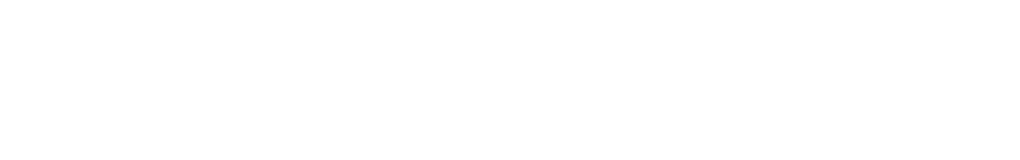
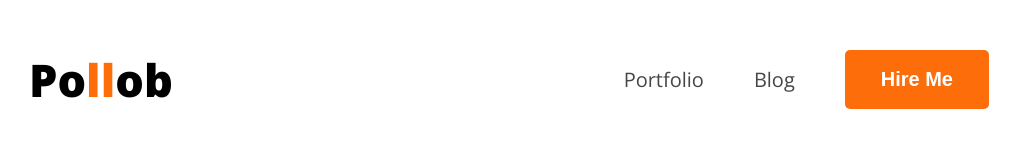
Before and after one commit to pollobs/My-Portfolio, a plain HTML site: page index.html in a window 1280 px wide. Shown: the whole page, without its empty margins (131-1151 px from the left). Drawn offline with nearby package versions, Linux system fonts and the light colour scheme.

Commit message:
Added Header

```diff
--- a/index.html
+++ b/index.html
@@ -1,11 +1,33 @@
 <!DOCTYPE html>
 <html lang="en">
+
 <head>
     <meta charset="UTF-8">
     <meta name="viewport" content="width=device-width, initial-scale=1.0">
     <title>Pollob Sarkar</title>
+    <link rel="preconnect" href="https://fonts.googleapis.com">
+    <link rel="preconnect" href="https://fonts.gstatic.com" crossorigin>
+    <link href="https://fonts.googleapis.com/css2?family=Open+Sans:ital,wght@0,300..800;1,300..800&display=swap"
+        rel="stylesheet">
+    <link rel="stylesheet" href="styles/style.css">
 </head>
+
 <body>
+    <header>
+     <container class="container">
+        <nav>
+            <div class="logo">
+                <p>
+                    Po<span class="orange">ll</span>ob
+                </p>
+            </div>
+            <ul>
+                <li><a href="#">Portfolio</a></li>
+                <li><a href="#">Blog</a></li>
+                <button class="btn">Hire Me</button>
+            </ul>
+        </nav>
+    </header>
+</body>
 
-</body>
 </html>
--- a/styles/style.css
+++ b/styles/style.css
@@ -0,0 +1,81 @@
+/* Universal Styles */
+
+* {
+    margin: 0;
+    padding: 0;
+    box-sizing: border-box;
+}
+
+body {
+    font-family: "Open Sans", sans-serif;
+    font-size: 18px;
+    line-height: 30px;
+    background-color: #ffffff;
+}
+
+.container {
+    width: 75%;
+    max-width: 1140px;
+    margin: 0 auto;
+    display: block
+}
+
+/* Shared Styles */
+
+header nav {
+    display: flex;
+    justify-content: space-between;
+    align-items: center;
+}
+
+header nav ul {
+    display: flex;
+    gap: 50px;
+    align-items: center;
+    list-style: none;
+}
+
+header nav ul li a {
+    text-decoration: none;
+    color: #474747;
+    font-size: 20px;
+    font-weight: 400;
+    transition: all 0.3s ease;
+}
+
+header nav ul li a:hover {
+    color: #FD6E0A;
+}
+
+/* Normal Styles */
+
+.orange {
+    color: #FD6E0A;
+}
+
+header{
+    padding-top: 50px;
+}
+
+.logo {
+    font-size: 45px;
+    line-height: auto;
+    font-weight: 900;
+}
+
+.btn {
+    padding: 18px 36px;
+    background-color: #FD6E0A;
+    font-size: 20px;
+    line-height: auto;
+    font-weight: 700;
+    color: #ffffff;
+    border: none;
+    border-radius: 5px;
+    transition: all 0.3s ease;
+}
+
+.btn:hover {
+    background-color: #181818;
+    cursor: pointer;
+}
```
